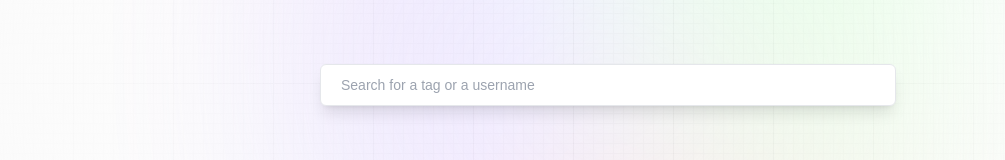
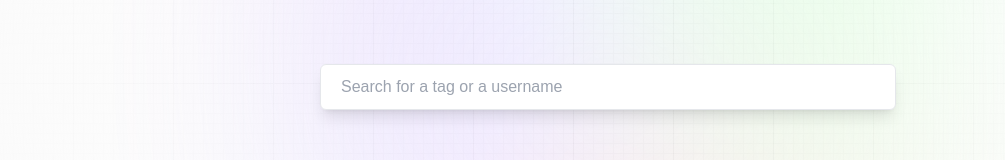
Before and after one commit to m1rels/factopia, a Next.js app: page / in a window 1280 px wide. Shown: the part 322-482 px from the top of the page, without its empty margins (32-1037 px from the left). Built offline with nearby package versions, Linux system fonts and the light colour scheme; no server answers; the database is empty.

Commit message:
Increase font size of search input

```diff
--- a/styles/globals.css
+++ b/styles/globals.css
@@ -106,7 +106,7 @@
 }
 
 .search_input {
-  @apply block w-full rounded-md border border-gray-200 bg-white py-2.5 font-satoshi pl-5 pr-12 text-sm shadow-lg font-medium focus:border-black focus:outline-none focus:ring-0;
+  @apply block w-full rounded-md border border-gray-200 bg-white py-2.5 font-satoshi pl-5 pr-12 text-base shadow-lg font-medium focus:border-black focus:outline-none focus:ring-0;
 }
 
 .copy_btn {
```
